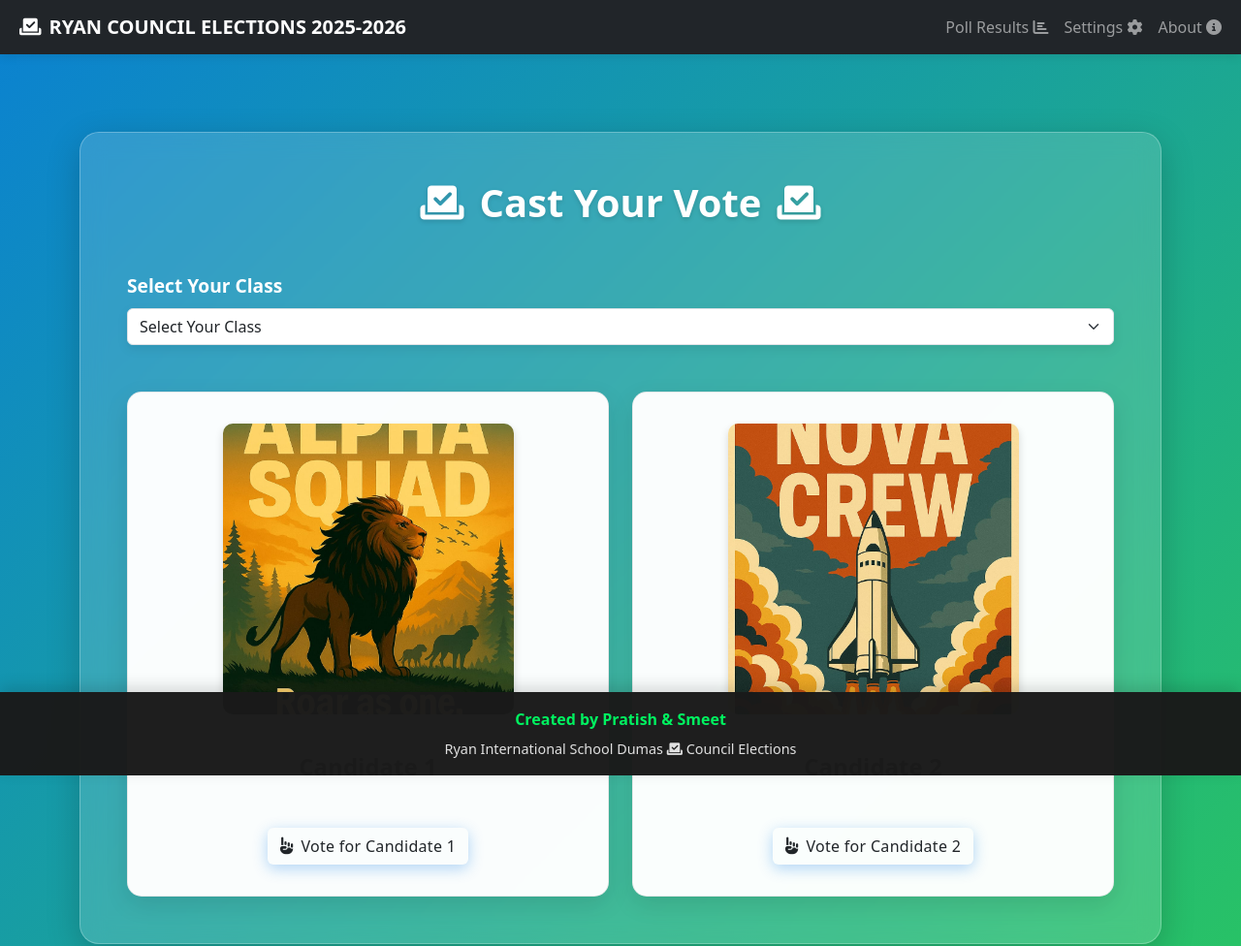
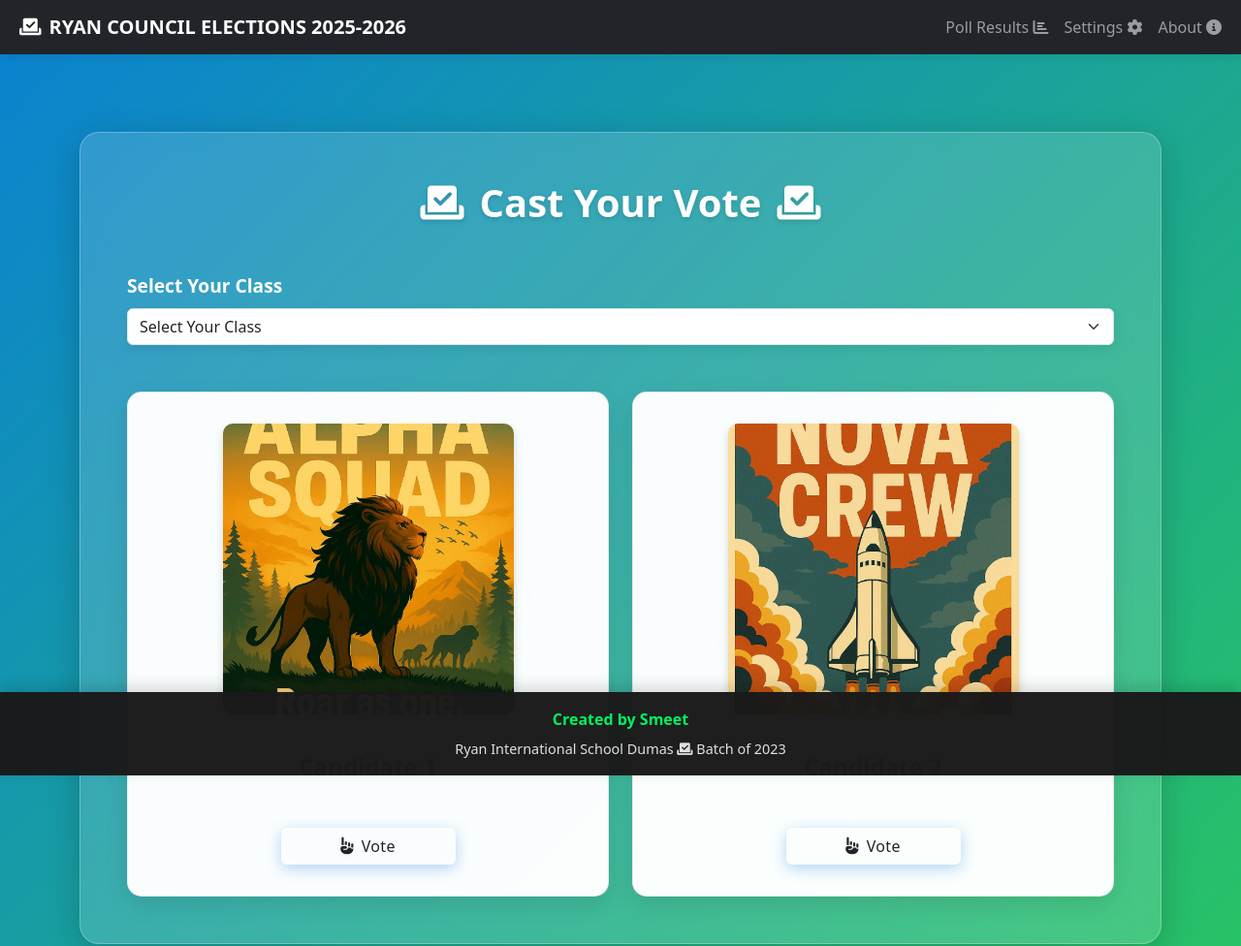
Before and after one commit to StaticGamerYT-India/Ryan-Voting, a website: page index.html in a window 1280 px wide. Shown: the top 976 px of the page at 97% size. Drawn offline with nearby package versions, Linux system fonts and the light colour scheme.

Commit message:
Update index.html

```diff
--- a/index.html
+++ b/index.html
@@ -86,7 +86,7 @@
               </div>
               <h3 id="cn-1" class="mb-4">Candidate 1</h3>
               <button type="button" class="btn btn-1 btn-vote">
-                <span><i class="fas fa-hand-point-up me-2"></i>Vote for Candidate 1</span>
+                <span><i class="fas fa-hand-point-up me-2"></i>Vote</span>
               </button>
             </div>
           </div>
@@ -97,7 +97,7 @@
               </div>
               <h3 id="cn-2" class="mb-4">Candidate 2</h3>
               <button type="button" class="btn btn-2 btn-vote">
-                <span><i class="fas fa-hand-point-up me-2"></i>Vote for Candidate 2</span>
+                <span><i class="fas fa-hand-point-up me-2"></i>Vote</span>
               </button>
             </div>
           </div>
@@ -108,8 +108,8 @@
 
   <section id="footer">
     <div class="container">
-      <em>Created by Pratish & Smeet</em>
-      <p class="mt-2">Ryan International School Dumas <i class="fas fa-vote-yea"></i> Council Elections</p>
+      <em>Created by Smeet</em>
+      <p class="mt-2">Ryan International School Dumas <i class="fas fa-vote-yea"></i> Batch of 2023</p>
     </div>
   </section>
 
```
